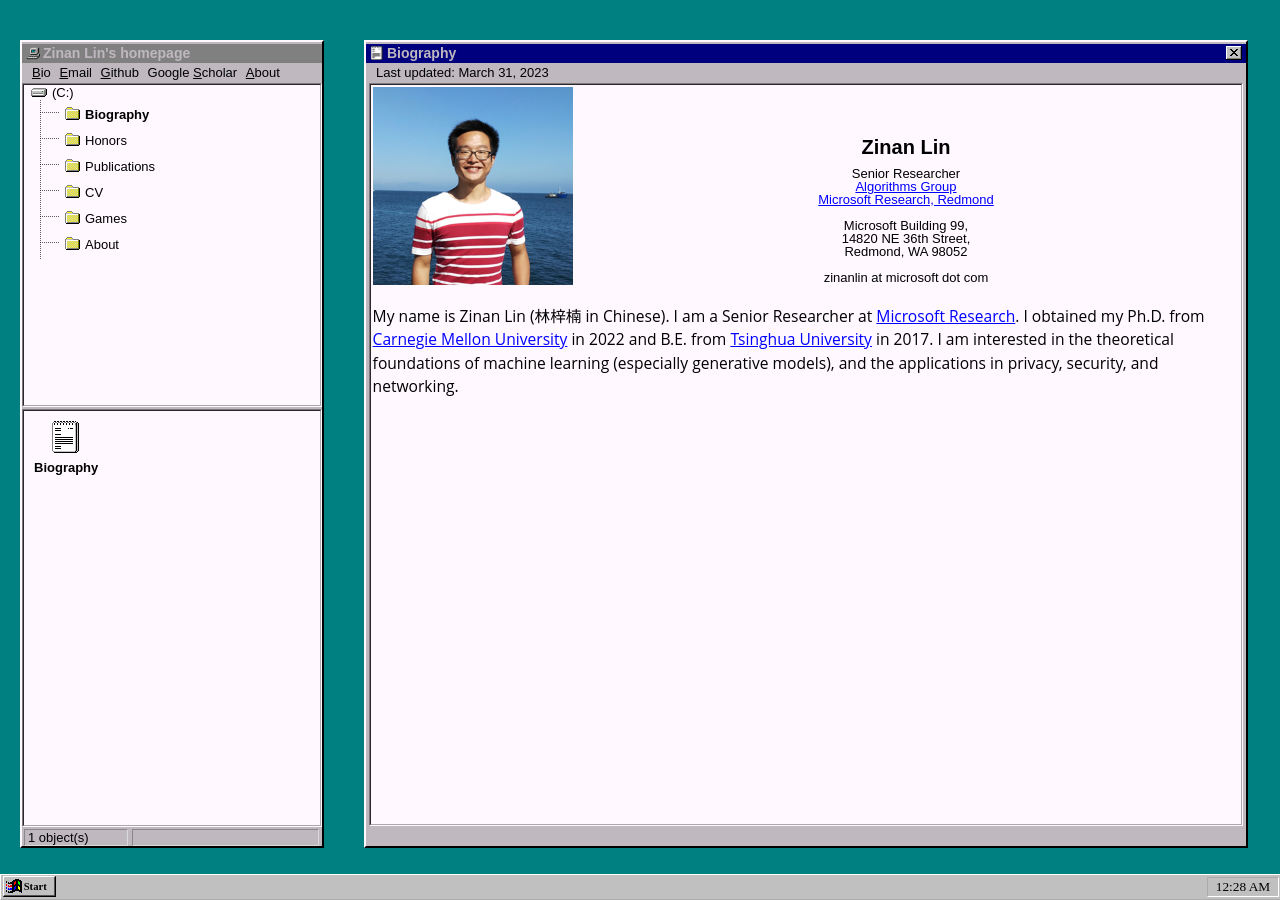
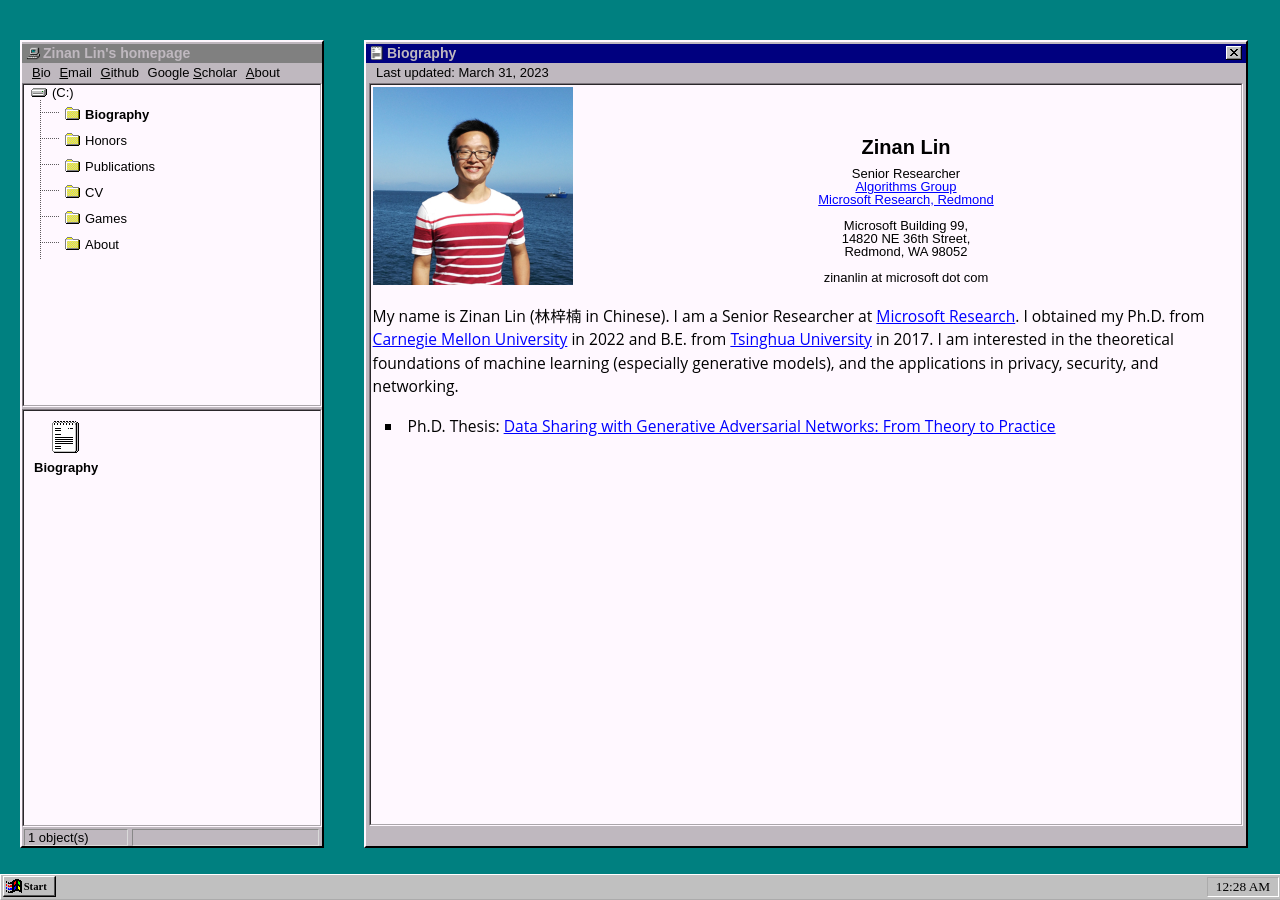
Before and after one commit to fjxmlzn/fjxmlzn.github.io, a Jekyll site: the page built from _bio/bio.html, in a window 1280 px wide. Built offline with Jekyll 4.4.1, drawn with Linux system fonts in a browser that asks for light colours.

Commit message:
add phd thesis

```diff
--- a/_bio/bio.html
+++ b/_bio/bio.html
@@ -43,5 +43,10 @@ permalink: /bio/index.html
 <div class="bio_statement">
     <p>
         My name is Zinan Lin (林梓楠 in Chinese). I am a Senior Researcher at <a href="https://www.microsoft.com/en-us/research/lab/microsoft-research-redmond/" target="_blank">Microsoft Research</a>. I obtained my Ph.D. from <a href="https://www.cmu.edu/" target="_blank"> Carnegie Mellon University</a> in 2022 and B.E. from <a href="http://www.tsinghua.edu.cn/publish/newthuen/index.html" target="_blank">Tsinghua University</a> in 2017. I am interested in the theoretical foundations of machine learning (especially generative models), and the applications in privacy, security, and networking.
+        <ul>
+            <li>
+                Ph.D. Thesis: <a href="PhD_thesis.pdf" target="_blank">Data Sharing with Generative Adversarial Networks: From Theory to Practice</a>
+            </li>
+        </ul>
     </p>
 </div>
```
Also changed, not shown: 1 other file.
